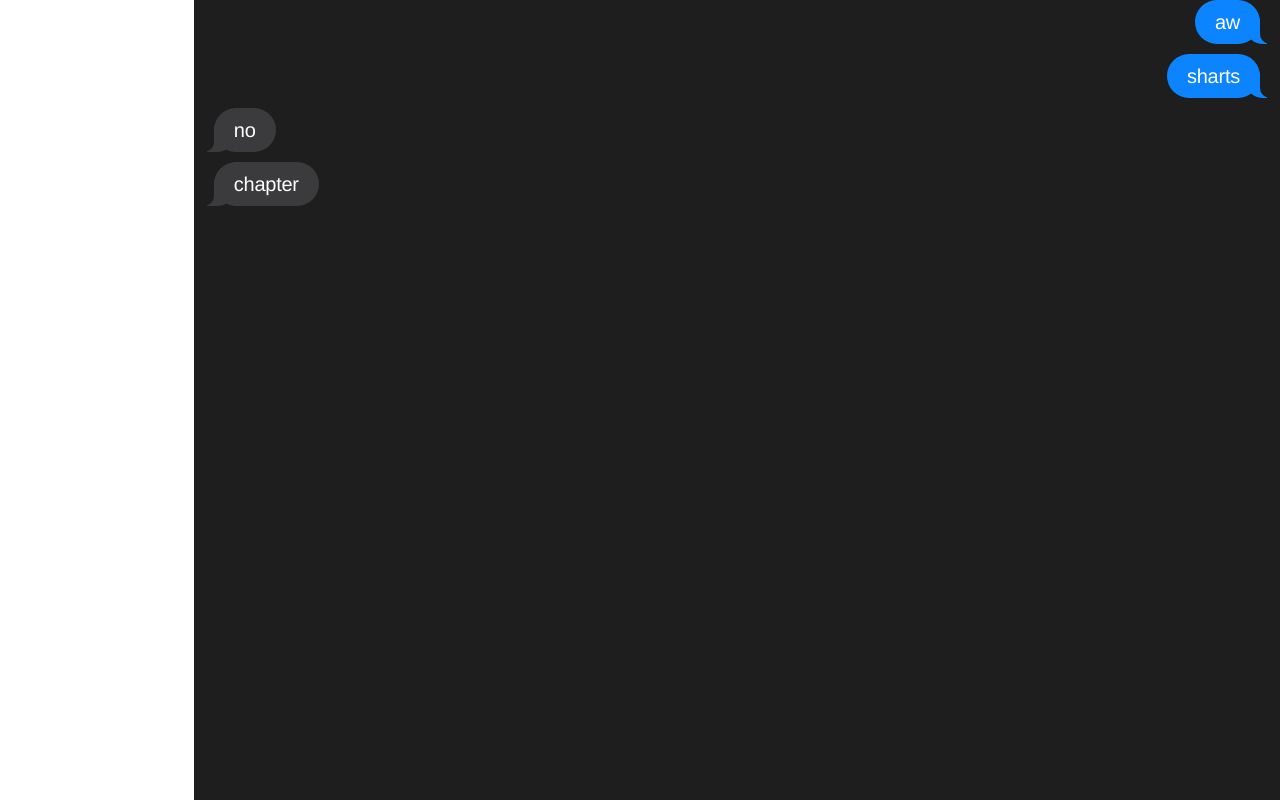
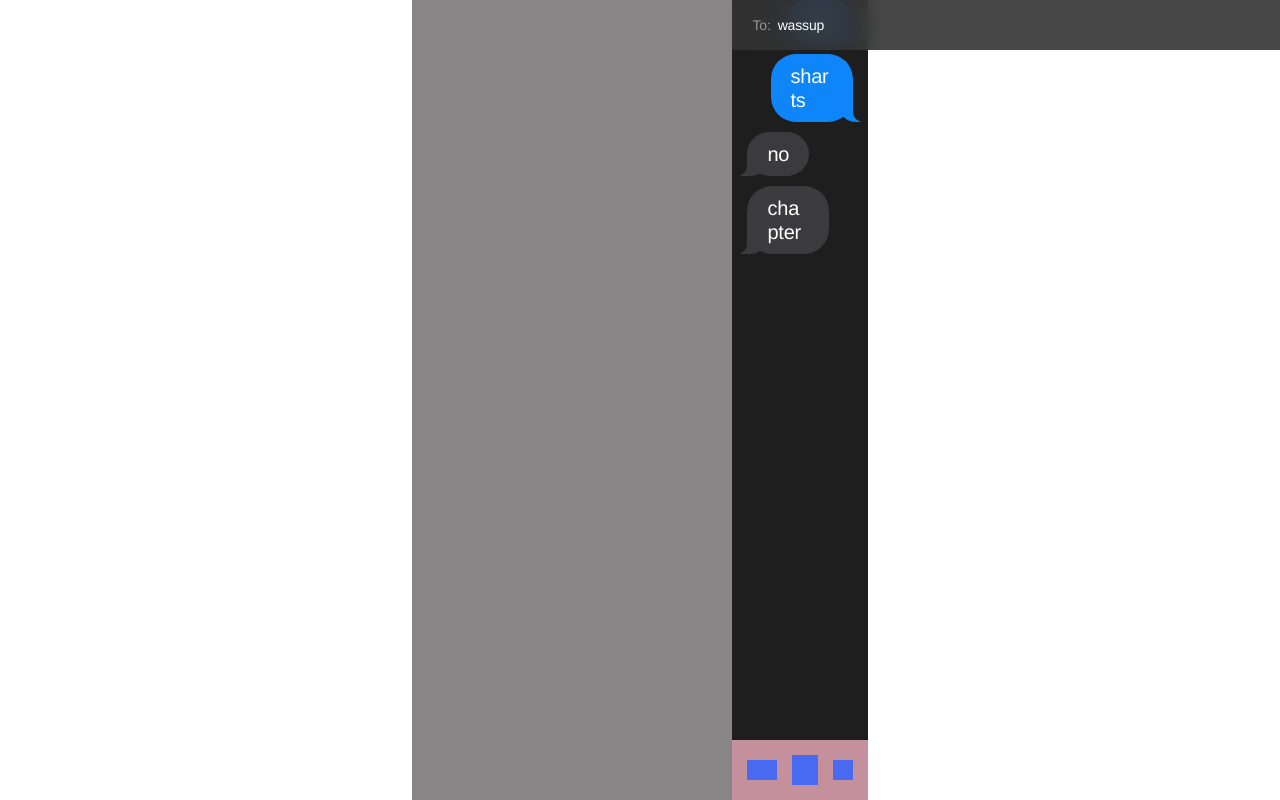
Before and after one commit to khang-07/reader, a React (Vite) app in the folder reader/: page / in a window 1280 px wide. Built offline with nearby package versions, Linux system fonts and the light colour scheme.

Commit message:
jul26 top and bottom bar start

```diff
--- a/reader/src/App.tsx
+++ b/reader/src/App.tsx
@@ -1,10 +1,11 @@
 "use-strict";
 
-import { useState } from "react";
+import { useState, FC } from "react";
 import { open } from "@tauri-apps/api/dialog";
 import { invoke } from "@tauri-apps/api/tauri";
 import Chapter_Block from "./components/chapter-block";
 import Message from "./components/message"
+import Reader from "./components/reader"
 import "./App.css";
 
 function App() {
@@ -27,12 +28,17 @@ function App() {
   return (
     <div>
       <div className="container">
-        <div className="menu" onClick={() => { load_chapter(); load_chapter_titles() }}>
-        </div>
-        <div className="curtain"></div>
-          <div className="reader">
-            <div className="test">
-              <Chapter_Block chapter={chapter}></Chapter_Block>
+        <div className="menu" onClick={() => { load_chapter(); load_chapter_titles() }}></div>
+          <div className="reader-wrapper">
+            <div className="top-bar">
+              <div className="to-name">To: </div>
+              <div className="name">wassup</div>
+            </div>
+            <Reader chapter={chapter}></Reader>
+            <div className="bot-bar">
+              <div className="app-store"></div>
+              <div className="search"></div>
+              <div className="emoji"></div>
             </div>
         </div>
       </div>
--- /dev/null
+++ b/reader/src/components/reader.tsx
@@ -0,0 +1,21 @@
+import { FC } from "react";
+import Chapter_Block from "./chapter-block";
+import "../styles.css";
+
+interface readerData {
+  chapter: string[][];
+}
+
+// FC<msgData> ~ Function Component w/ parameter msgData
+
+const Message: FC<readerData> = (props) => {
+  return (
+    <div className="reader">
+    <div className="message-wrapper">
+        <Chapter_Block chapter={props.chapter}></Chapter_Block>
+    </div>
+  </div>
+  );
+};
+
+export default Message;
--- a/reader/src/styles.css
+++ b/reader/src/styles.css
@@ -13,7 +13,7 @@
   overflow: hidden;
   display: flex;
 
-  --send-bg: #0d84ff;
+  --send-bg: #0f85fa;
   --send-color: white;
   --receive-bg: #3b3b3d;
   --receive-text: white;
@@ -21,56 +21,51 @@
 }
 
 .menu {
-  width: 195px;
+  min-width: 320px;
   flex-direction: column;
-  overflow-y: scroll;
+  background: rgba(56, 52, 52, 0.6);
+  backdrop-filter: blur(20px);
 }
 
-.curtain {
-  width: 5px;
-  border-radius: 10px;
-  transition: background-color 500ms ease-in-out 100ms;
-}
-
-.curtain:hover {
-  background-color: rgba(255, 255, 255, 0.5);
+.reader-wrapper {
+  display: flex;
+  position: relative;
+  width: auto;
 }
 
 .reader {
   background: var(--page-background);
   display: flex;
-  flex-direction: row;
+  flex-direction: column; /* column for the To: 阿天 and iMessage send */
   align-items: stretch;
   justify-content: center;
   text-align: center;
   /* dumped over properties from container until it worked */
-  width: calc(100% - 200px);
   overflow-y: scroll;
-  padding-left: calc(10px + 10px);
-  padding-right: calc(10px + 10px);
   /* the message tail is 10px on left and right*/
-  /* an extra 10px just cuz i like the way it looks */
+  /* an extra 5px just cuz i like the way it looks */
 }
 
-.reader::selection {
-  color: rgba(255, 255, 255, 0.85);
+.reader-wrapper::-webkit-scrollbar, .reader::-webkit-scrollbar, .right::-webkit-scrollbar, p::-webkit-scrollbar {
+  display: none;
 }
 
-.reader::-webkit-scrollbar {
-  display: none;
+p::selection {
+  color: rgba(255, 0, 0, 0.85);
 }
 
 .container {
   margin: 0;
   padding: 0;
   display: flex;
-  flex-direction: row;
+  flex-direction: row; /* row of text messages */
   align-items: stretch;
   justify-content: center;
   text-align: center;
   width: 100%;
   height: 100%;
   position: absolute;
+  border-radius: 10px;
 }
 
 .row {
@@ -78,14 +73,17 @@
   justify-content: center;
 }
 
-.test {
+.message-wrapper {
 	font-family: "Helvetica Neue", Helvetica, sans-serif;
 	font-size: 20px;
   letter-spacing: -0.24px;
   display: flex;
   flex-direction: column;
   background-color: var(--page-background);
-  width: 100%;
+  width: calc(100% - 30px);
+  height: 100%;
+  padding-left: calc(10px + 5px);
+  padding-right: calc(10px + 5px);
 }
 
 p {
@@ -159,6 +157,78 @@ p:after {
   z-index: 1;
 }
 
+.top-bar {
+  position: fixed;
+  display: flex;
+  flex-direction: row;
+  align-items: center;
+  top: 0px;
+  width: 100%;
+  height: 50px;
+  /* padding: 15px; */
+  background: rgba(51,51,51,0.9);
+  z-index: 2;
+  line-height: calc(24px * 7/10);
+	font-family: "Helvetica Neue", Helvetica, sans-serif;
+	font-size: calc(20px * 7/10);
+  letter-spacing:calc(-0.24px * 7/10);
+  backdrop-filter: blur(10px);
+}
+
+.to-name {
+  color: #959695;
+  margin-left: 20px;
+}
+
+.name {
+  color: white;
+  margin-left: 2px;
+  width: fit-content;
+  height: auto;
+  padding-left: 5px;
+  padding-right: 5px;
+  padding-top: 3px;
+  padding-bottom: 3px;
+  border-radius: 5px;
+}
+
+.name:hover {
+  background: #15406b;
+}
+
+.bot-bar {
+  position: absolute;
+  display: flex;
+  flex-direction: row;
+  align-items: center;
+  bottom: 0px;
+  width: calc(100% - 2 * 15px);
+  height: calc(60px - 2 * 15px);
+  background: rgba(250, 182, 197, 0.75);
+  z-index: 2;
+  padding: 15px;
+}
+
+.app-store {
+  margin-right: 15px;
+  height: 20px;
+  width: 30px;
+  background: rgba(50, 100, 255, 0.85);
+}
+
+.emoji {
+  margin-left: 15px;
+  height: 20px;
+  width: 20px;
+  background: rgba(50, 100, 255, 0.85);
+}
+
+.search {
+  flex-grow: 1;
+  height: 30px;
+  background: rgba(50, 100, 255, 0.85);
+}
+
 
 @media (prefers-color-scheme: dark) {
 
```
Also changed, not shown: reader/src/components/message-block copy.tsx (added, +23 -0 lines), 1 other file (tests, documents, lock files or other folders).
